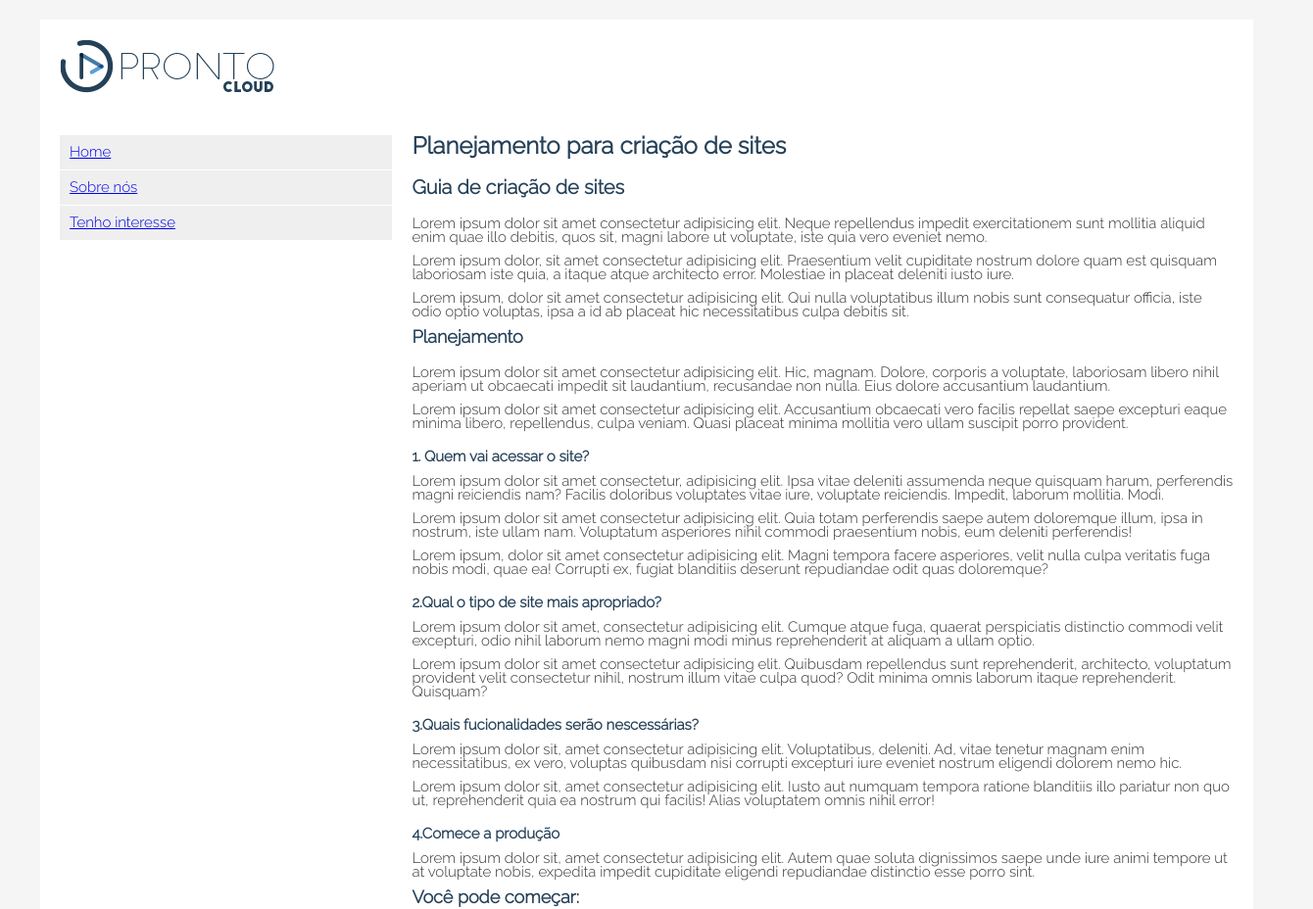
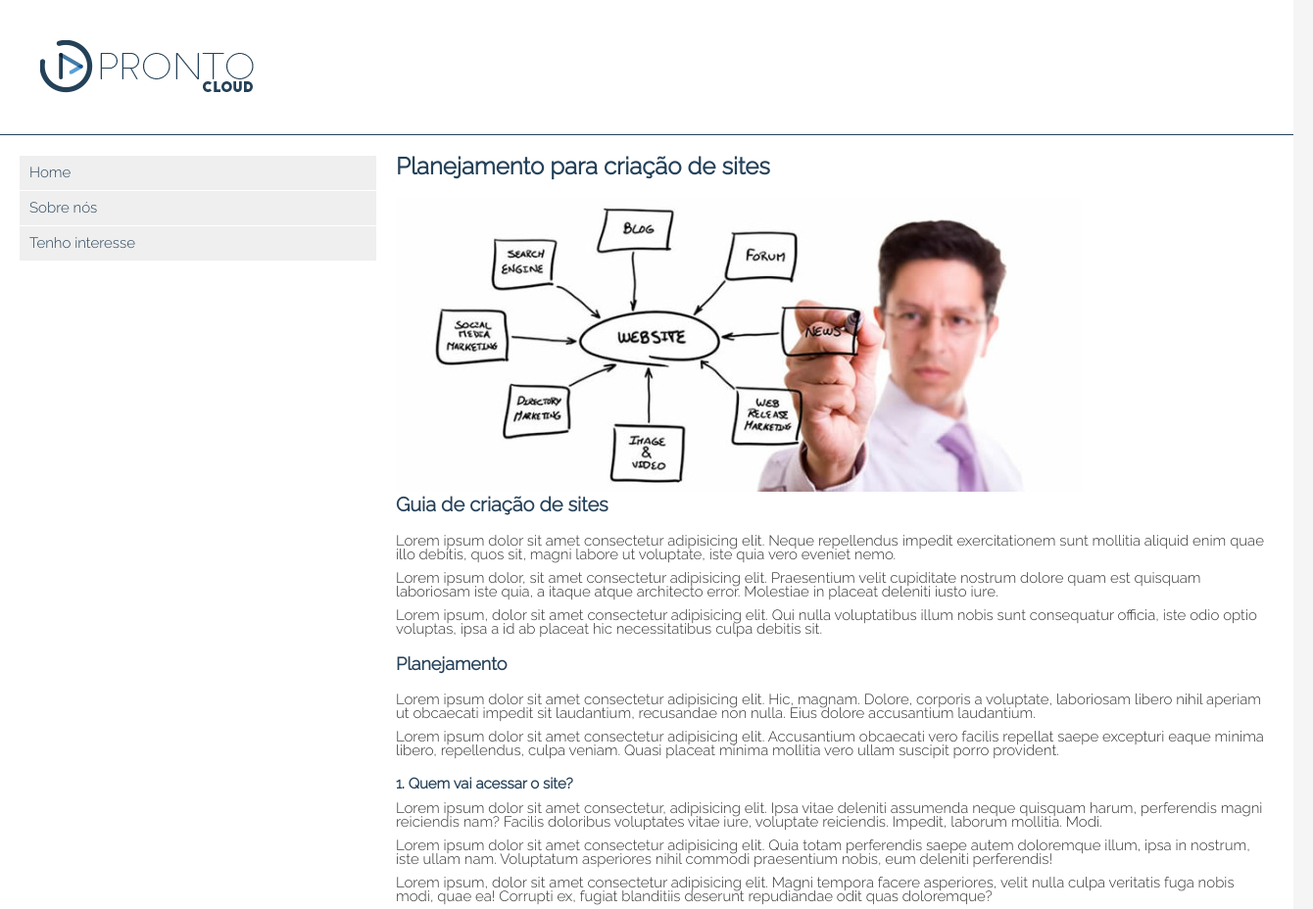
Before and after one commit to Arnei-Dev/curso-ebac-frontend, a plain HTML site: page frontend-Ebac/pronto-cloud-ebac/index.html in a window 1280 px wide. Shown: the top 928 px of the page at 98% size, 1340 px wide, since content can reach past the window. Drawn offline with Linux system fonts and the light colour scheme.

Commit message:
Acrescentando css no codigo

```diff
--- a/frontend-Ebac/pronto-cloud-ebac/css/style.css
+++ b/frontend-Ebac/pronto-cloud-ebac/css/style.css
@@ -11,10 +11,17 @@ body{
 }
 
 .main-container{
+   display: block;
+   width: 100vw;
+   margin: 0 auto;
+}
 
-   max-width: 1198px;
+.container{
+   display: block;
+   float: left;
+   padding: 20px;
+   width: 100%;
    margin: 0 auto;
-   padding: 20px;
 }
 
 header{
@@ -23,6 +30,7 @@ header{
     width: 100%;
     padding: 20px;
     float: left;
+    border-bottom: 1px solid #254159;
 }
 
 h1{
@@ -41,6 +49,7 @@ h3{
    font-size: 1.8rem;
    color: #254159;
    margin-bottom: 20px;
+   padding-top: 10px;
 }
 
 h4{
@@ -87,6 +96,19 @@ nav li{
     padding: 10px;
 }
 
+nav li:hover{
+   background-color: #dfdfdf;
+}
+
+nav a{
+   text-decoration: none;
+   color: #254159;
+}
+
+nav a:hover{
+   color: #385874;
+}
+
 section article{
 
    display: block;
--- a/frontend-Ebac/pronto-cloud-ebac/index.html
+++ b/frontend-Ebac/pronto-cloud-ebac/index.html
@@ -17,7 +17,9 @@
 <body>
     <div class="main-container">
         <header>
+            <div class="container">
                 <img src="./imges/prontocloud.png" alt="Prontocloud">
+            </div>
         </header>
         <section>
             <nav>
@@ -28,8 +30,11 @@
                  </ul>
             </nav>
             <article>
+                <div class="article">
 
                     <h1>Planejamento para criação de sites</h1>
+
+                    <img src="./imges/web-design-planning-700x300.jpg" alt="Planejamento para criação de sites">
 
                     <h2>Guia de criação de sites</h2>
 
@@ -78,11 +83,15 @@
                     </ol>
 
                     <p>Lorem ipsum dolor sit amet consectetur adipisicing elit. Provident similique perspiciatis, porro beatae rem iste odit et. Minus, amet. Consequuntur temporibus numquam molestias. Cum, ratione. Libero odit similique porro id.</p>
+                </div>
             </article>
         </section>
         <footer>
+            <div class="container">
                 <p>&copy; ProntoCloud. Todos os direitos reservados.</p>
                 <small>Desenvolvido por: Mário Dias</small>
+            </div>
+
         </footer>
     </div>
 </body>
```
Lines whose indentation alone changed are shown as unchanged.
